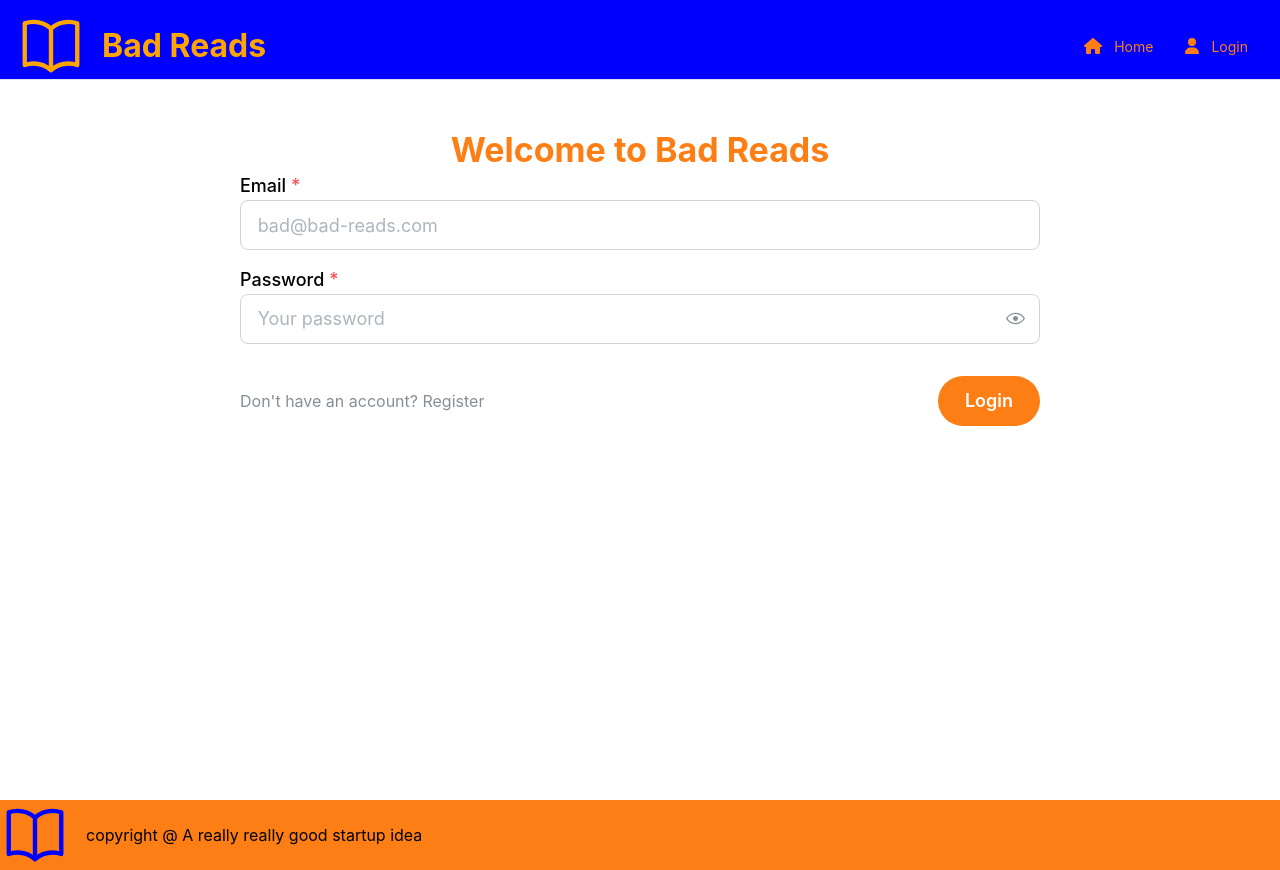
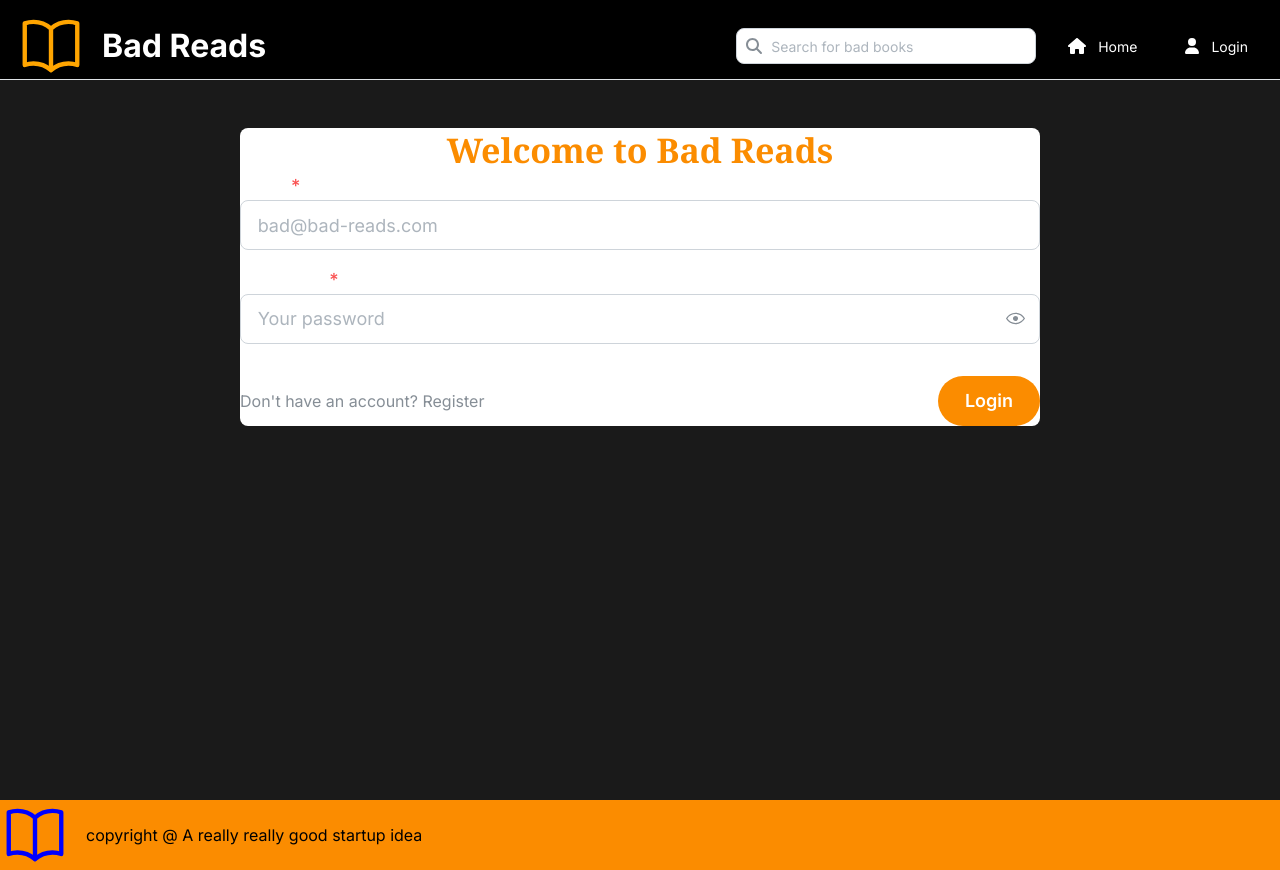
Before and after one commit to DTomusk/bad-reads, a React (Vite) app in the folder ui/: page /login in a window 1280 px wide. Built offline with nearby package versions, Linux system fonts and the light colour scheme; no server answers.

Commit message:
Make drastic and sweeping changes to the UI

```diff
--- a/ui/index.html
+++ b/ui/index.html
@@ -7,6 +7,9 @@
       name="viewport"
       content="minimum-scale=1, initial-scale=1, width=device-width, user-scalable=no"
     />
+    <link rel="preconnect" href="https://fonts.googleapis.com">
+    <link rel="preconnect" href="https://fonts.gstatic.com" crossorigin>
+    <link href="https://fonts.googleapis.com/css2?family=Noto+Serif:wght@400;500;600;700&family=Inter:wght@400;500;600;700&family=JetBrains+Mono:wght@400;500&display=swap" rel="stylesheet">
     <title>Bad Reads</title>
   </head>
   <body>
--- a/ui/src/SiteShell.tsx
+++ b/ui/src/SiteShell.tsx
@@ -1,25 +1,23 @@
 import {
   AppShell,
-  AppShellFooter,
-  Burger,
-  Button,
-  Center,
   Group,
-  Skeleton,
 } from "@mantine/core";
 import { useDisclosure } from "@mantine/hooks";
-import { createBrowserRouter, RouterProvider } from "react-router-dom";
-import { Image } from "@mantine/core";
+import { createBrowserRouter, RouterProvider, Outlet } from "react-router-dom";
 
 import Home from "./pages/Home";
 import Book from "./pages/Book";
 import Login from "./pages/Login";
+import Search from "./pages/Search";
 import Nav from "./components/Nav";
 import Footer from "./components/Footer";
 import BadReadLogo from "./components/BadReadLogo";
-import { height } from "@fortawesome/free-solid-svg-icons/faHome";
 
 const router = createBrowserRouter([
+  {
+    path: "/",
+    element: <SiteShell />,
+    children: [
       {
         path: "/",
         element: <Home />,
@@ -32,8 +30,15 @@ const router = createBrowserRouter([
         path: "/login",
         element: <Login />,
       },
+      {
+        path: "/search",
+        element: <Search />,
+      },
+    ],
+  },
 ]);
-export default function SiteShell() {
+
+function SiteShell() {
   const [opened, { toggle }] = useDisclosure();
 
   return (
@@ -46,12 +51,12 @@ export default function SiteShell() {
         collapsed: { desktop: true, mobile: !opened },
       }}
     >
-      <AppShell.Header style={{ backgroundColor: "Blue" }}>
+      <AppShell.Header style={{ backgroundColor: "black" }}>
         <Group h="100%" px="md">
           <Group justify="space-between" style={{ flex: 1 }}>
             <Group>
               <BadReadLogo />
-              <h1 style={{ color: "orange" }}>Bad Reads</h1>
+              <h1 style={{ color: "white" }}>Bad Reads</h1>
             </Group>
             <Group ml="xl" gap={0} visibleFrom="sm">
               <Nav />
@@ -65,10 +70,14 @@ export default function SiteShell() {
       </AppShell.Navbar>
 
       <AppShell.Main>
-        <RouterProvider router={router} />
+        <Outlet />
       </AppShell.Main>
 
       <Footer />
     </AppShell>
   );
 }
+
+export default function App() {
+  return <RouterProvider router={router} />;
+}
--- a/ui/src/components/BookCard.tsx
+++ b/ui/src/components/BookCard.tsx
@@ -7,6 +7,7 @@ import {
   Group,
   Stack,
   Modal,
+  Grid,
 } from "@mantine/core";
 import { useDisclosure } from "@mantine/hooks";
 import { useNavigate } from "react-router-dom";
@@ -49,26 +50,32 @@ export default function BookCard({
         padding="lg"
         radius="md"
         withBorder
-        style={{ width: "20rem", height: "20rem" }}
+        style={{ width: "100%", maxWidth: "800px", height: "10rem" }}
       >
+        <Grid gutter="md" style={{ height: "100%" }}>
+          <Grid.Col span="content">
             <Card.Section>
               <Image
                 src={picture_url}
-            height={160}
+                height="100%"
                 alt={`${title} image`}
                 fit="contain"
               />
             </Card.Section>
+          </Grid.Col>
 
-        <Group justify="space-between" mt="md" mb="xs">
-          <Text fw={500}>{title}</Text>
+          <Grid.Col span="auto">
+            <Stack justify="space-between" h="100%">
+              <div>
+                <Group justify="space-between" mb="xs">
+                  <Text fw={500} size="lg">{title}</Text>
                   <Badge color="orange">{authors.map((author) => author.name).join(", ")}</Badge>
                 </Group>
+              </div>
 
-        <Group justify="center">
+              <Group justify="center" mt="auto">
                 <Button
                   color="blue"
-            mt="md"
                   radius="md"
                   onClick={() => navigate(`book/${id}`)}
                 >
@@ -76,7 +83,6 @@ export default function BookCard({
                 </Button>
                 <Button
                   color="orange"
-            mt="md"
                   radius="md"
                   onClick={openRatingModal}
                   disabled={!isLoggedIn}
@@ -84,6 +90,9 @@ export default function BookCard({
                   Rate
                 </Button>
               </Group>
+            </Stack>
+          </Grid.Col>
+        </Grid>
       </Card>
     </>
   );
--- a/ui/src/components/Nav.tsx
+++ b/ui/src/components/Nav.tsx
@@ -1,7 +1,10 @@
 import { faUser } from "@fortawesome/free-solid-svg-icons";
 import { faHome } from "@fortawesome/free-solid-svg-icons/faHome";
+import { faMagnifyingGlass } from "@fortawesome/free-solid-svg-icons";
 import { FontAwesomeIcon } from "@fortawesome/react-fontawesome";
-import { NavLink } from "@mantine/core";
+import { NavLink, TextInput, Group } from "@mantine/core";
+import { useState } from "react";
+import { useNavigate } from "react-router-dom";
 
 const navigationData = [
   { label: "Home", icon: <FontAwesomeIcon icon={faHome} />, link: "/" },
@@ -9,14 +12,23 @@ const navigationData = [
 ];
 
 export default function Nav() {
+  const [searchQuery, setSearchQuery] = useState("");
+  const navigate = useNavigate();
+
+  const handleKeyPress = (event: React.KeyboardEvent<HTMLInputElement>) => {
+    if (event.key === 'Enter' && searchQuery.trim()) {
+      navigate(`/search?q=${encodeURIComponent(searchQuery.trim())}`);
+      setSearchQuery("");
+    }
+  };
+
   const links = navigationData.map((item) => (
-    <div style={{ display: "flex", flexDirection: "row", padding: "0.5rem" }}>
+    <div key={item.label} style={{ display: "flex", flexDirection: "row", padding: "0.5rem" }}>
       <NavLink
-        color="orange"
+        color="white"
         style={{ padding: "0.5rem" }}
         variant="subtle"
         href={item.link}
-        key={item.label}
         label={item.label}
         leftSection={item.icon}
         active={true}
@@ -25,5 +37,17 @@ export default function Nav() {
     </div>
   ));
 
-  return <>{links} </>;
+  return (
+    <Group justify="space-between" align="center" style={{ width: "100%" }}>
+      <TextInput
+        placeholder="Search for bad books"
+        leftSection={<FontAwesomeIcon icon={faMagnifyingGlass} />}
+        value={searchQuery}
+        onChange={(event) => setSearchQuery(event.currentTarget.value)}
+        onKeyDown={handleKeyPress}
+        style={{ width: "300px" }}
+      />
+      <Group>{links}</Group>
+    </Group>
+  );
 }
--- a/ui/src/pages/Home.tsx
+++ b/ui/src/pages/Home.tsx
@@ -1,67 +1,38 @@
-import { TextInput, Center, Group, Stack, Title, Loader, Text } from "@mantine/core";
-import BookCard from "../components/BookCard";
-import { FontAwesomeIcon } from "@fortawesome/react-fontawesome";
-import { faMagnifyingGlass } from "@fortawesome/free-solid-svg-icons";
-import { useBooks, useBookSearch } from "../hooks/useBooks";
-import { useState } from "react";
+import { Center, Stack, Title, Text } from "@mantine/core";
 
 export default function Home() {
-  const [searchQuery, setSearchQuery] = useState("");
-  const [activeSearch, setActiveSearch] = useState("");
-  const { data: books, isLoading, error } = useBooks();
-  const { data: searchResults } = useBookSearch(activeSearch);
-
-  if (isLoading) {
-    return (
-      <Center>
-        <Loader size="xl" />
-      </Center>
-    );
-  }
-
-  if (error) {
-    return (
-      <Center>
-        <Text c="red">Error loading books: {(error as Error).message}</Text>
-      </Center>
-    );
-  }
-
-  const displayBooks = activeSearch ? searchResults || [] : books || [];
-
-  const handleKeyPress = (event: React.KeyboardEvent<HTMLInputElement>) => {
-    if (event.key === 'Enter') {
-      setActiveSearch(searchQuery);
-    }
-  };
-
   return (
     <>
       <Center>
         <Stack>
-          <Title
+          <Text
             style={{
-              color: "var(--mantine-color-orange-filled)",
+              color: "var(--mantine-color-white)",
               alignSelf: "center",
+              fontSize: "var(--mantine-font-size-xl)",
             }}
           >
-            Welcome to Bad Reads
+            Welcome to
+          </Text>
+          <Title
+            order={1}
+            style={{
+              color: "var(--mantine-color-white)",
+              alignSelf: "center",
+              fontSize: "54px"
+            }}
+          >
+            💩Bad Reads💖
           </Title>
-          {/*TODO: This used to be an autocomplete, consider adding it back in*/}
-          <TextInput
-            placeholder="Search for bad books"
-            leftSection={<FontAwesomeIcon icon={faMagnifyingGlass} />}
-            value={searchQuery}
-            onChange={(event) => setSearchQuery(event.currentTarget.value)}
-            onKeyDown={handleKeyPress}
-            size="xl"
-            style={{ alignSelf: "center", width: "50rem" }}
-          />
-          <Group justify="center">
-            {displayBooks.map((book) => (
-              <BookCard key={book.id} {...book} />
-            ))}
-          </Group>
+          <Text
+            style={{
+              color: "var(--mantine-color-white)",
+              alignSelf: "center",
+              fontSize: "var(--mantine-font-size-xl)",
+            }}
+          >
+            Because even bad books can be great
+          </Text>
         </Stack>
       </Center>
     </>
--- /dev/null
+++ b/ui/src/pages/Search.tsx
@@ -0,0 +1,58 @@
+import { TextInput, Center, Group, Stack, Loader, Text, Title } from "@mantine/core";
+import BookCard from "../components/BookCard";
+import { FontAwesomeIcon } from "@fortawesome/react-fontawesome";
+import { faMagnifyingGlass } from "@fortawesome/free-solid-svg-icons";
+import { useBooks, useBookSearch } from "../hooks/useBooks";
+import { useState, useEffect } from "react";
+import { useSearchParams } from "react-router-dom";
+
+export default function Search() {
+  const [searchParams] = useSearchParams();
+  const [searchQuery, setSearchQuery] = useState("");
+  const [activeSearch, setActiveSearch] = useState("");
+  const { data: books, isLoading, error } = useBooks();
+  const { data: searchResults } = useBookSearch(activeSearch);
+
+  useEffect(() => {
+    const query = searchParams.get('q');
+    if (query) {
+      setSearchQuery(query);
+      setActiveSearch(query);
+    }
+  }, [searchParams]);
+
+  if (isLoading) {
+    return (
+      <Center>
+        <Loader size="xl" />
+      </Center>
+    );
+  }
+
+  if (error) {
+    return (
+      <Center>
+        <Text c="red">Error loading books: {(error as Error).message}</Text>
+      </Center>
+    );
+  }
+
+  const displayBooks = activeSearch ? searchResults || [] : books || [];
+
+  return (
+    <Center>
+      <Stack>
+        {activeSearch && (
+          <Title order={2} ta="center" mb="md">
+            Search results for: {activeSearch}
+          </Title>
+        )}
+        <Stack>
+          {displayBooks.map((book) => (
+            <BookCard key={book.id} {...book} />
+          ))}
+        </Stack>
+      </Stack>
+    </Center>
+  );
+}
--- a/ui/src/theme.ts
+++ b/ui/src/theme.ts
@@ -1,5 +1,38 @@
 import { createTheme } from "@mantine/core";
 
 export const theme = createTheme({
-  /* Put your mantine theme override here */
+  fontFamily: 'Inter, sans-serif',
+  fontFamilyMonospace: 'JetBrains Mono, monospace',
+  headings: {
+    fontFamily: 'Noto Serif, serif',
+    fontWeight: '700',
+  },
+  primaryColor: 'orange',
+  colors: {
+    orange: [
+      '#FFF3E0', // 0 - lightest
+      '#FFE0B2', // 1
+      '#FFCC80', // 2
+      '#FFB74D', // 3
+      '#FFA726', // 4
+      '#FF9800', // 5 - primary
+      '#FB8C00', // 6
+      '#F57C00', // 7
+      '#EF6C00', // 8
+      '#E65100', // 9 - darkest
+    ],
+  },
+  defaultRadius: 'md',
+  black: '#000000',
+  white: '#FFFFFF',
+  components: {
+    AppShell: {
+      styles: {
+        main: {
+          background: '#1a1a1a',
+          color: '#FFFFFF',
+        },
+      },
+    },
+  },
 });
```
Lines whose indentation alone changed are shown as unchanged.
